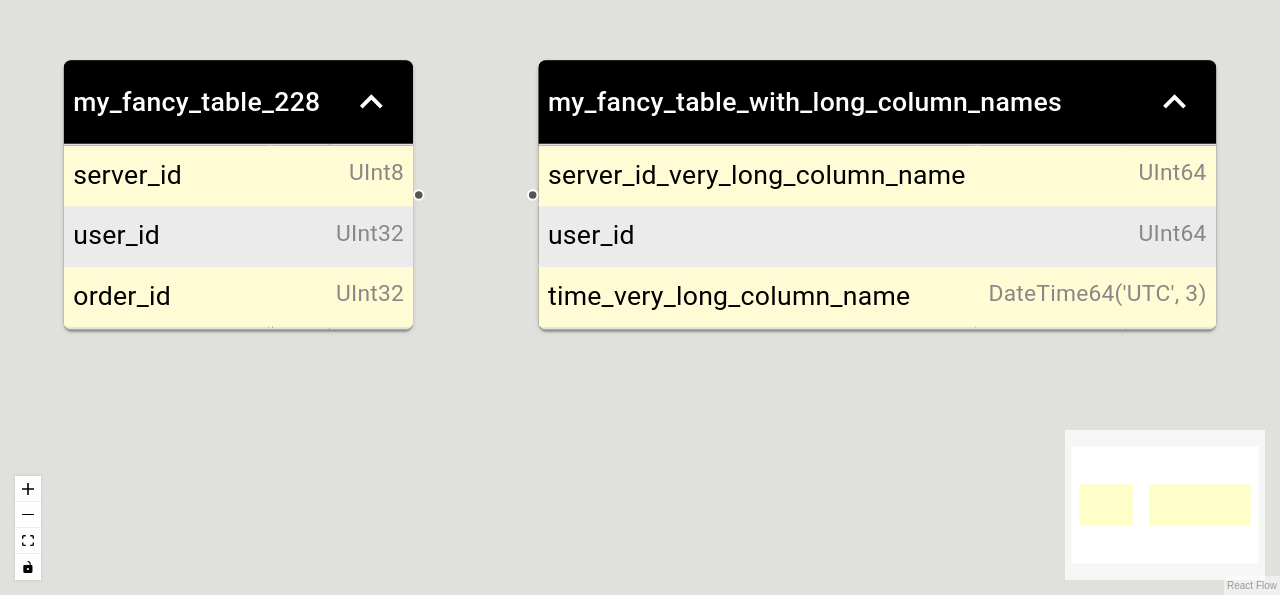
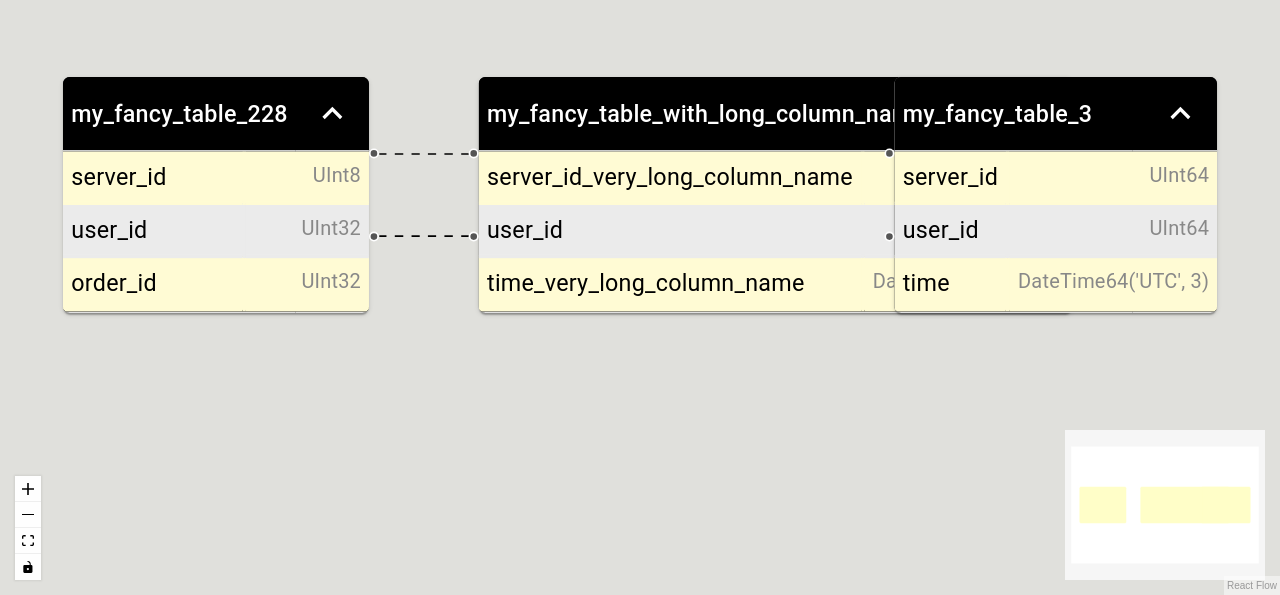
Before and after one commit to MikeAmputer/clickhouse-flow, a Next.js app: page / in a window 1280 px wide. Shown: the part 205-800 px from the top of the page. Built offline with nearby package versions, Linux system fonts and the light colour scheme.

Commit message:
Fetch transition edges

```diff
--- a/app/components/ChFlow.tsx
+++ b/app/components/ChFlow.tsx
@@ -3,6 +3,7 @@
 import {
     ReactFlow,
     Node,
+    Edge,
     useNodesState,
     MiniMap,
     Controls,
@@ -37,12 +38,34 @@ const ChFlow: React.FC<ChFlowProps> = ({ tableNodes, transitions }) => {
         };
     }) satisfies Node[];
 
+    const sourceIndexMap: Record<string, number> = {};
+    const targetIndexMap: Record<string, number> = {};
+
+    const edgeArray = transitions.map(([source, target], index) => {
+        const sourceIndex = sourceIndexMap[source] || 0;
+        sourceIndexMap[source] = sourceIndex + 1;
+
+        const targetIndex = targetIndexMap[target] || 0;
+        targetIndexMap[target] = targetIndex + 1;
+
+        return {
+            id: `edge-${index}`,
+            source,
+            sourceHandle: `${source}-out-${sourceIndex}`,
+            target,
+            targetHandle: `${target}-in-${targetIndex}`,
+            animated: true,
+            style: { stroke: '#000' },
+        };
+    }) satisfies Edge[];
+
     const [nodes, , onNodesChange] = useNodesState<CustomNodeType>(nodeArray);
 
     return (
         <ReactFlow
             style={{ background: '#e0e0dc' }}
             nodes={nodes}
+            edges={edgeArray}
             onNodesChange={onNodesChange}
             nodeTypes={nodeTypes}
             fitView
--- a/app/components/ChTableNode.tsx
+++ b/app/components/ChTableNode.tsx
@@ -19,10 +19,10 @@ export default function ChTableNode({ data }: NodeProps<ChTableNode>) {
         <>
             {data.inTables != null && Array.from({ length: data.inTables }).map((_, index) => (
                 <Handle
-                    key={`${data.table}-in-${index}`}
+                    key={`${data.table.name}-in-${index}`}
+                    id={`${data.table.name}-in-${index}`}
                     type="target"
                     position={Position.Left}
-                    id={`left-${index}`}
                     style={{ top: calculateHandlePosition(index, data.inTables as number), background: '#555' }}
                     isConnectable={false}
                 />
@@ -32,10 +32,10 @@ export default function ChTableNode({ data }: NodeProps<ChTableNode>) {
 
             {data.outTables != null && Array.from({ length: data.outTables }).map((_, index) => (
                 <Handle
-                    key={`${data.table}-out-${index}`}
+                    key={`${data.table.name}-out-${index}`}
+                    id={`${data.table.name}-out-${index}`}
                     type="source"
                     position={Position.Right}
-                    id={`right-${index}`}
                     style={{ top: calculateHandlePosition(index, data.outTables as number), background: '#555' }}
                     isConnectable={false}
                 />
--- a/app/page.tsx
+++ b/app/page.tsx
@@ -13,8 +13,17 @@ const cols2: ChColumnProps[] = [
   { position: 3, name: 'time_very_long_column_name', type: 'DateTime64(\'UTC\', 3)', defaultKind: 'MATERIALIZED', defaultExpression: 'utcNow' },
 ];
 
+const cols3: ChColumnProps[] = [
+  { position: 1, name: 'server_id', type: 'UInt64', defaultKind: '', defaultExpression: '' },
+  { position: 2, name: 'user_id', type: 'UInt64', defaultKind: '', defaultExpression: '' },
+  { position: 3, name: 'time', type: 'DateTime64(\'UTC\', 3)', defaultKind: '', defaultExpression: '' },
+];
+
 const transitions: [source: string, target: string][] = [
   ['my_fancy_table_228', 'my_fancy_table_with_long_column_names'],
+  ['my_fancy_table_228', 'my_fancy_table_with_long_column_names'],
+  ['my_fancy_table_with_long_column_names', 'my_fancy_table_3'],
+  ['my_fancy_table_with_long_column_names', 'my_fancy_table_3'],
 ];
 
 export default function Home() {
@@ -23,7 +32,8 @@ export default function Home() {
       <ChFlow
         tableNodes={[
           { table: { name: 'my_fancy_table_228', columns: cols1 } },
-          { table: { name: 'my_fancy_table_with_long_column_names', columns: cols2 } }
+          { table: { name: 'my_fancy_table_with_long_column_names', columns: cols2 } },
+          { table: { name: 'my_fancy_table_3', columns: cols3 } },
         ]}
         transitions={transitions}
       />
```
